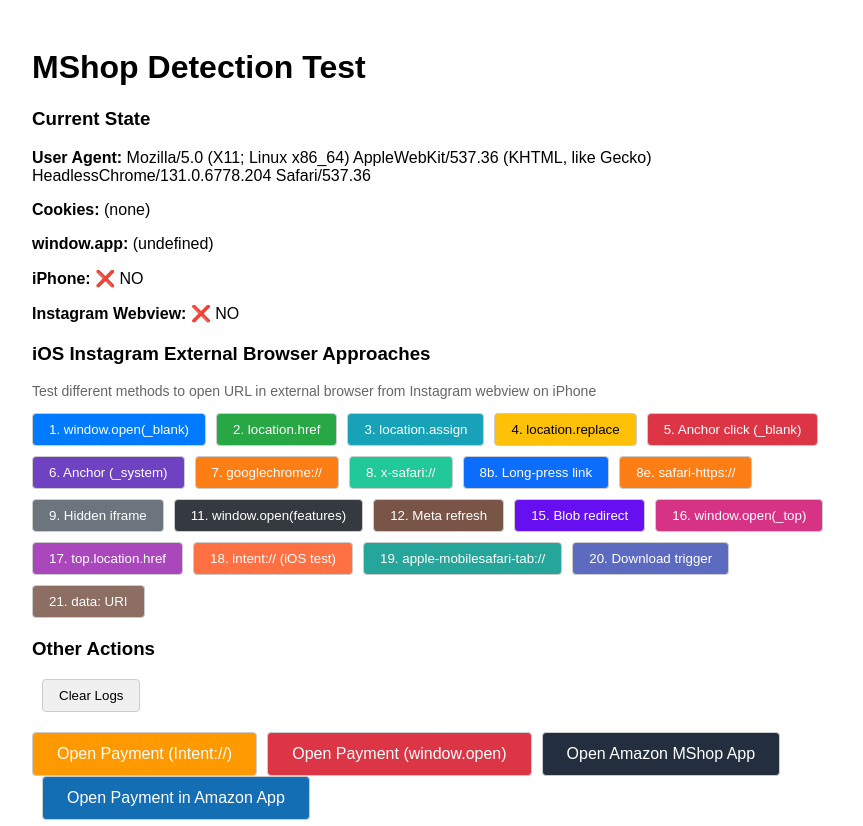
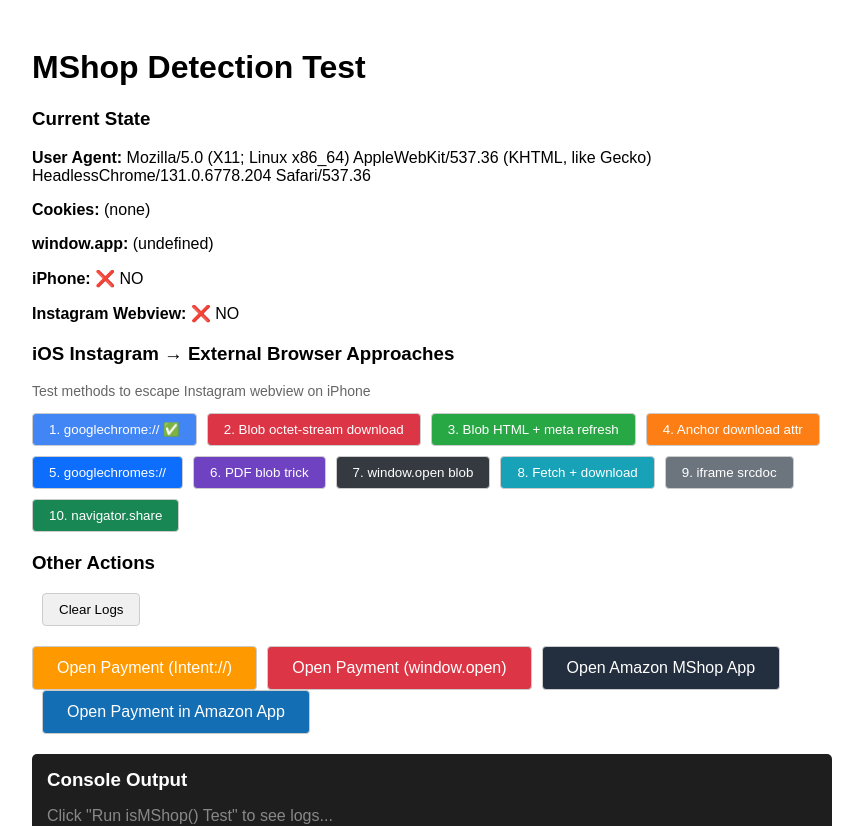
Before and after one commit to adarsh0701/mshop-test-app, a React (Vite) app: page / in a window 1280 px wide. Shown: the top 826 px of the page, without its empty margins (208-1071 px from the left). Built offline with nearby package versions, Linux system fonts and the light colour scheme.

Commit message:
new change

```diff
--- a/src/App.tsx
+++ b/src/App.tsx
@@ -103,167 +103,48 @@
     return /Instagram/i.test(navigator.userAgent);
   };
 
-  // Approach 1: window.open with _blank
-  const openViaWindowOpen = () => {
-    addLog("Approach 1: window.open(_blank)");
-    const result = window.open(PAYMENT_URL, "_blank");
-    addLog(result ? "Window opened (or popup blocked)" : "window.open returned null");
-  };
-
-  // Approach 2: window.location.href
-  const openViaLocationHref = () => {
-    addLog("Approach 2: window.location.href");
-    window.location.href = PAYMENT_URL;
-  };
-
-  // Approach 3: window.location.assign
-  const openViaLocationAssign = () => {
-    addLog("Approach 3: window.location.assign");
-    window.location.assign(PAYMENT_URL);
-  };
-
-  // Approach 4: window.location.replace
-  const openViaLocationReplace = () => {
-    addLog("Approach 4: window.location.replace");
-    window.location.replace(PAYMENT_URL);
-  };
-
-  // Approach 5: Create anchor tag and click
-  const openViaAnchorClick = () => {
-    addLog("Approach 5: Create <a> tag and click");
-    const a = document.createElement('a');
-    a.href = PAYMENT_URL;
-    a.target = '_blank';
-    a.rel = 'noopener noreferrer';
-    document.body.appendChild(a);
-    a.click();
-    document.body.removeChild(a);
-    addLog("Anchor clicked");
-  };
-
-  // Approach 6: Create anchor with _system target (Cordova style)
-  const openViaAnchorSystem = () => {
-    addLog("Approach 6: Create <a> with _system target");
-    const a = document.createElement('a');
-    a.href = PAYMENT_URL;
-    a.target = '_system';
-    document.body.appendChild(a);
-    a.click();
-    document.body.removeChild(a);
-    addLog("Anchor with _system clicked");
-  };
-
-  // Approach 7: Using googlechrome:// scheme
+  // Approach 1: googlechrome:// scheme (CONFIRMED WORKING)
   const openViaChromeScheme = () => {
-    addLog("Approach 7: googlechrome:// scheme");
+    addLog("Approach 1: googlechrome:// scheme");
     const chromeUrl = PAYMENT_URL.replace('https://', 'googlechrome://');
     addLog("Chrome URL: " + chromeUrl);
     window.location.href = chromeUrl;
   };
 
-  // Approach 8: Try multiple Safari-related schemes
-  const openViaSafariScheme = () => {
-    addLog("Approach 8: Trying x-safari://");
-    window.location.href = `x-safari://${PAYMENT_URL}`;
+  // Approach 2: Blob download trick - create a fake file download
+  // Instagram's webview can't handle downloads, so iOS hands it off to Safari
+  const openViaBlobDownload = () => {
+    addLog("Approach 2: Blob octet-stream download trick");
+    const blob = new Blob([PAYMENT_URL], { type: 'application/octet-stream' });
+    const blobUrl = URL.createObjectURL(blob);
+    const a = document.createElement('a');
+    a.href = blobUrl;
+    a.download = 'redirect.html';
+    document.body.appendChild(a);
+    a.click();
+    document.body.removeChild(a);
+    URL.revokeObjectURL(blobUrl);
+    addLog("Blob download triggered");
   };
 
-  // Approach 8b: Long press link overlay (most reliable for iOS Instagram)
-  const openViaSafari8b = () => {
-    addLog("Approach 8b: Showing long-press link overlay");
-    const overlay = document.createElement('div');
-    overlay.id = 'safari-overlay';
-    overlay.style.cssText = 'position:fixed;top:0;left:0;right:0;bottom:0;background:rgba(0,0,0,0.95);z-index:9999;display:flex;flex-direction:column;align-items:center;justify-content:center;padding:20px;';
-    overlay.innerHTML = `
-      <p style="color:white;font-size:18px;text-align:center;margin-bottom:20px;font-weight:bold;">To open in Safari:</p>
-      <p style="color:#aaa;font-size:14px;text-align:center;margin-bottom:20px;">Long press the link below → Select "Open in Safari"</p>
-      <a href="${PAYMENT_URL}" style="color:#007AFF;font-size:14px;word-break:break-all;text-align:center;padding:15px;background:white;border-radius:10px;max-width:90%;display:block;">${PAYMENT_URL.substring(0, 50)}...</a>
-      <button onclick="document.getElementById('safari-overlay').remove()" style="margin-top:30px;padding:12px 40px;font-size:16px;border-radius:8px;border:none;background:#ff3b30;color:white;">Close</button>
-    `;
-    document.body.appendChild(overlay);
+  // Approach 3: Blob HTML download with meta refresh redirect
+  const openViaBlobHtmlRedirect = () => {
+    addLog("Approach 3: Blob HTML with meta refresh redirect");
+    const html = `<!DOCTYPE html><html><head><meta http-equiv="refresh" content="0;url=${PAYMENT_URL}"><title>Redirecting...</title></head><body><a href="${PAYMENT_URL}">Click here if not redirected</a></body></html>`;
+    const blob = new Blob([html], { type: 'text/html' });
+    const blobUrl = URL.createObjectURL(blob);
+    const a = document.createElement('a');
+    a.href = blobUrl;
+    a.download = 'payment.html';
+    document.body.appendChild(a);
+    a.click();
+    document.body.removeChild(a);
+    addLog("HTML blob download triggered");
   };
 
-  // Approach 8e: Try safari-https:// scheme
-  const openViaSafari8e = () => {
-    addLog("Approach 8e: safari-https:// scheme");
-    window.location.href = `safari-https://${PAYMENT_URL.replace('https://', '')}`;
-  };
-
-  // Approach 9: Using hidden iframe
-  const openViaIframe = () => {
-    addLog("Approach 9: Hidden iframe");
-    const iframe = document.createElement('iframe');
-    iframe.style.display = 'none';
-    iframe.src = PAYMENT_URL;
-    document.body.appendChild(iframe);
-    addLog("Iframe added to DOM");
-    setTimeout(() => {
-      document.body.removeChild(iframe);
-      addLog("Iframe removed");
-    }, 3000);
-  };
-
-  // Approach 11: Using window.open with specific features
-  const openViaWindowOpenFeatures = () => {
-    addLog("Approach 11: window.open with features");
-    const features = 'location=yes,height=570,width=520,scrollbars=yes,status=yes';
-    const result = window.open(PAYMENT_URL, '_blank', features);
-    addLog(result ? "Window opened with features" : "window.open returned null");
-  };
-
-  // Approach 12: Meta refresh redirect
-  const openViaMetaRefresh = () => {
-    addLog("Approach 12: Meta refresh redirect");
-    const meta = document.createElement('meta');
-    meta.httpEquiv = 'refresh';
-    meta.content = `0;url=${PAYMENT_URL}`;
-    document.head.appendChild(meta);
-    addLog("Meta refresh tag added");
-  };
-
-  // Approach 15: Try using a redirect service/intermediate page
-  const openViaRedirectTrick = () => {
-    addLog("Approach 15: Blob URL redirect trick");
-    const html = `<!DOCTYPE html><html><head><meta http-equiv="refresh" content="0;url=${PAYMENT_URL}"></head><body><a href="${PAYMENT_URL}">Click here</a></body></html>`;
-    const blob = new Blob([html], { type: 'text/html' });
-    const blobUrl = URL.createObjectURL(blob);
-    addLog("Blob URL created: " + blobUrl);
-    window.open(blobUrl, '_blank');
-  };
-
-  // Approach 16: window.open with _top target (escape iframe if any)
-  const openViaWindowTop = () => {
-    addLog("Approach 16: window.open with _top");
-    window.open(PAYMENT_URL, '_top');
-  };
-
-  // Approach 17: Assign to top.location
-  const openViaTopLocation = () => {
-    addLog("Approach 17: top.location.href");
-    try {
-      top!.location.href = PAYMENT_URL;
-    } catch (e) {
-      addLog("top.location blocked: " + e);
-      window.location.href = PAYMENT_URL;
-    }
-  };
-
-  // Approach 18: Using intent:// on iOS (Android style, won't work but testing)
-  const openViaIntentIOS = () => {
-    addLog("Approach 18: intent:// scheme on iOS");
-    const intentUrl = `intent://${PAYMENT_URL.replace('https://', '')}#Intent;scheme=https;action=android.intent.action.VIEW;end`;
-    addLog("Intent URL: " + intentUrl);
-    window.location.href = intentUrl;
-  };
-
-  // Approach 19: Open Safari via apple-mobilesafari-tab scheme (undocumented)
-  const openViaSafariTab = () => {
-    addLog("Approach 19: apple-mobilesafari-tab:// (undocumented)");
-    window.location.href = `apple-mobilesafari-tab://${PAYMENT_URL}`;
-  };
-
-  // Approach 20: Try triggering download behavior
-  const openViaDownloadTrigger = () => {
-    addLog("Approach 20: Download attribute trigger");
+  // Approach 4: Anchor with download attribute (no blob)
+  const openViaDownloadAttr = () => {
+    addLog("Approach 4: Anchor with download attribute");
     const a = document.createElement('a');
     a.href = PAYMENT_URL;
     a.download = '';
@@ -271,13 +152,103 @@
     document.body.appendChild(a);
     a.click();
     document.body.removeChild(a);
+    addLog("Download anchor clicked");
   };
 
-  // Approach 21: Using data URI redirect
-  const openViaDataUri = () => {
-    addLog("Approach 21: data: URI redirect");
-    const dataUri = `data:text/html,<script>window.location='${PAYMENT_URL}'</script>`;
-    window.location.href = dataUri;
+  // Approach 5: googlechromes:// (for https URLs specifically)
+  const openViaChromeSecureScheme = () => {
+    addLog("Approach 5: googlechromes:// scheme (secure)");
+    const chromeUrl = PAYMENT_URL.replace('https://', 'googlechromes://');
+    addLog("Chrome secure URL: " + chromeUrl);
+    window.location.href = chromeUrl;
+  };
+
+  // Approach 6: Create a PDF blob download (iOS opens PDFs in Safari)
+  const openViaPdfTrick = () => {
+    addLog("Approach 6: PDF blob trick");
+    // Minimal PDF that redirects - iOS will try to open in Safari/Preview
+    const pdfContent = `%PDF-1.0
+1 0 obj<</Type/Catalog/Pages 2 0 R/OpenAction<</S/URI/URI(${PAYMENT_URL})>>>>endobj
+2 0 obj<</Type/Pages/Kids[3 0 R]/Count 1>>endobj
+3 0 obj<</Type/Page/MediaBox[0 0 612 792]/Parent 2 0 R>>endobj
+xref
+0 4
+trailer<</Size 4/Root 1 0 R>>
+startxref
+0
+%%EOF`;
+    const blob = new Blob([pdfContent], { type: 'application/pdf' });
+    const blobUrl = URL.createObjectURL(blob);
+    const a = document.createElement('a');
+    a.href = blobUrl;
+    a.download = 'payment.pdf';
+    document.body.appendChild(a);
+    a.click();
+    document.body.removeChild(a);
+    addLog("PDF blob download triggered");
+  };
+
+  // Approach 7: window.open with blob URL
+  const openViaWindowOpenBlob = () => {
+    addLog("Approach 7: window.open with blob URL");
+    const html = `<!DOCTYPE html><html><head><script>window.location.href='${PAYMENT_URL}';</script></head><body></body></html>`;
+    const blob = new Blob([html], { type: 'text/html' });
+    const blobUrl = URL.createObjectURL(blob);
+    window.open(blobUrl, '_blank');
+    addLog("Blob URL opened via window.open");
+  };
+
+  // Approach 8: Fetch + blob download (server-like Content-Disposition trick)
+  const openViaFetchDownload = () => {
+    addLog("Approach 8: Fetch + blob download trick");
+    fetch(PAYMENT_URL, { mode: 'no-cors' })
+      .then(() => {
+        // Even if fetch fails due to CORS, trigger a download
+        const a = document.createElement('a');
+        a.href = PAYMENT_URL;
+        a.setAttribute('download', '');
+        a.setAttribute('target', '_blank');
+        a.type = 'application/octet-stream';
+        document.body.appendChild(a);
+        a.click();
+        document.body.removeChild(a);
+        addLog("Fetch download triggered");
+      })
+      .catch(err => {
+        addLog("Fetch error (expected): " + err);
+        // Fallback: try direct download
+        window.location.href = PAYMENT_URL;
+      });
+  };
+
+  // Approach 9: Create iframe with srcdoc containing redirect
+  const openViaIframeSrcdoc = () => {
+    addLog("Approach 9: iframe srcdoc redirect");
+    const iframe = document.createElement('iframe');
+    iframe.srcdoc = `<html><head><meta http-equiv="refresh" content="0;url=${PAYMENT_URL}"></head></html>`;
+    iframe.style.display = 'none';
+    document.body.appendChild(iframe);
+    addLog("iframe srcdoc added");
+    setTimeout(() => {
+      document.body.removeChild(iframe);
+    }, 3000);
+  };
+
+  // Approach 10: navigator.share API (opens native share sheet, user picks Safari)
+  const openViaShareApi = () => {
+    addLog("Approach 10: navigator.share API");
+    if (navigator.share) {
+      navigator.share({
+        title: 'Complete Payment',
+        url: PAYMENT_URL,
+      }).then(() => {
+        addLog("Share dialog opened");
+      }).catch(err => {
+        addLog("Share error: " + err);
+      });
+    } else {
+      addLog("navigator.share not supported");
+    }
   };
 
   const openPaymentUrl = () => {
@@ -333,69 +304,39 @@
       </div>
 
       <div style={{ marginBottom: '20px' }}>
-        <h3>iOS Instagram External Browser Approaches</h3>
-        <p style={{ color: '#666', fontSize: '14px' }}>Test different methods to open URL in external browser from Instagram webview on iPhone</p>
+        <h3>iOS Instagram → External Browser Approaches</h3>
+        <p style={{ color: '#666', fontSize: '14px' }}>Test methods to escape Instagram webview on iPhone</p>
 
         <div style={{ display: 'flex', flexWrap: 'wrap', gap: '10px', marginTop: '10px' }}>
-          <button onClick={openViaWindowOpen} style={{ ...buttonStyle, backgroundColor: '#007bff', color: 'white' }}>
-            1. window.open(_blank)
+          <button onClick={openViaChromeScheme} style={{ ...buttonStyle, backgroundColor: '#4285F4', color: 'white' }}>
+            1. googlechrome:// ✅
           </button>
-          <button onClick={openViaLocationHref} style={{ ...buttonStyle, backgroundColor: '#28a745', color: 'white' }}>
-            2. location.href
+          <button onClick={openViaBlobDownload} style={{ ...buttonStyle, backgroundColor: '#dc3545', color: 'white' }}>
+            2. Blob octet-stream download
           </button>
-          <button onClick={openViaLocationAssign} style={{ ...buttonStyle, backgroundColor: '#17a2b8', color: 'white' }}>
-            3. location.assign
+          <button onClick={openViaBlobHtmlRedirect} style={{ ...buttonStyle, backgroundColor: '#28a745', color: 'white' }}>
+            3. Blob HTML + meta refresh
           </button>
-          <button onClick={openViaLocationReplace} style={{ ...buttonStyle, backgroundColor: '#ffc107', color: 'black' }}>
-            4. location.replace
+          <button onClick={openViaDownloadAttr} style={{ ...buttonStyle, backgroundColor: '#fd7e14', color: 'white' }}>
+            4. Anchor download attr
           </button>
-          <button onClick={openViaAnchorClick} style={{ ...buttonStyle, backgroundColor: '#dc3545', color: 'white' }}>
-            5. Anchor click (_blank)
+          <button onClick={openViaChromeSecureScheme} style={{ ...buttonStyle, backgroundColor: '#0d6efd', color: 'white' }}>
+            5. googlechromes://
           </button>
-          <button onClick={openViaAnchorSystem} style={{ ...buttonStyle, backgroundColor: '#6f42c1', color: 'white' }}>
-            6. Anchor (_system)
+          <button onClick={openViaPdfTrick} style={{ ...buttonStyle, backgroundColor: '#6f42c1', color: 'white' }}>
+            6. PDF blob trick
           </button>
-          <button onClick={openViaChromeScheme} style={{ ...buttonStyle, backgroundColor: '#fd7e14', color: 'white' }}>
-            7. googlechrome://
+          <button onClick={openViaWindowOpenBlob} style={{ ...buttonStyle, backgroundColor: '#343a40', color: 'white' }}>
+            7. window.open blob
           </button>
-          <button onClick={openViaSafariScheme} style={{ ...buttonStyle, backgroundColor: '#20c997', color: 'white' }}>
-            8. x-safari://
+          <button onClick={openViaFetchDownload} style={{ ...buttonStyle, backgroundColor: '#17a2b8', color: 'white' }}>
+            8. Fetch + download
           </button>
-          <button onClick={openViaSafari8b} style={{ ...buttonStyle, backgroundColor: '#0d6efd', color: 'white' }}>
-            8b. Long-press link
+          <button onClick={openViaIframeSrcdoc} style={{ ...buttonStyle, backgroundColor: '#6c757d', color: 'white' }}>
+            9. iframe srcdoc
           </button>
-          <button onClick={openViaSafari8e} style={{ ...buttonStyle, backgroundColor: '#fd7e14', color: 'white' }}>
-            8e. safari-https://
-          </button>
-          <button onClick={openViaIframe} style={{ ...buttonStyle, backgroundColor: '#6c757d', color: 'white' }}>
-            9. Hidden iframe
-          </button>
-          <button onClick={openViaWindowOpenFeatures} style={{ ...buttonStyle, backgroundColor: '#343a40', color: 'white' }}>
-            11. window.open(features)
-          </button>
-          <button onClick={openViaMetaRefresh} style={{ ...buttonStyle, backgroundColor: '#795548', color: 'white' }}>
-            12. Meta refresh
-          </button>
-          <button onClick={openViaRedirectTrick} style={{ ...buttonStyle, backgroundColor: '#6610f2', color: 'white' }}>
-            15. Blob redirect
-          </button>
-          <button onClick={openViaWindowTop} style={{ ...buttonStyle, backgroundColor: '#d63384', color: 'white' }}>
-            16. window.open(_top)
-          </button>
-          <button onClick={openViaTopLocation} style={{ ...buttonStyle, backgroundColor: '#ab47bc', color: 'white' }}>
-            17. top.location.href
-          </button>
-          <button onClick={openViaIntentIOS} style={{ ...buttonStyle, backgroundColor: '#ff7043', color: 'white' }}>
-            18. intent:// (iOS test)
-          </button>
-          <button onClick={openViaSafariTab} style={{ ...buttonStyle, backgroundColor: '#26a69a', color: 'white' }}>
-            19. apple-mobilesafari-tab://
-          </button>
-          <button onClick={openViaDownloadTrigger} style={{ ...buttonStyle, backgroundColor: '#5c6bc0', color: 'white' }}>
-            20. Download trigger
-          </button>
-          <button onClick={openViaDataUri} style={{ ...buttonStyle, backgroundColor: '#8d6e63', color: 'white' }}>
-            21. data: URI
+          <button onClick={openViaShareApi} style={{ ...buttonStyle, backgroundColor: '#198754', color: 'white' }}>
+            10. navigator.share
           </button>
         </div>
       </div>
```
